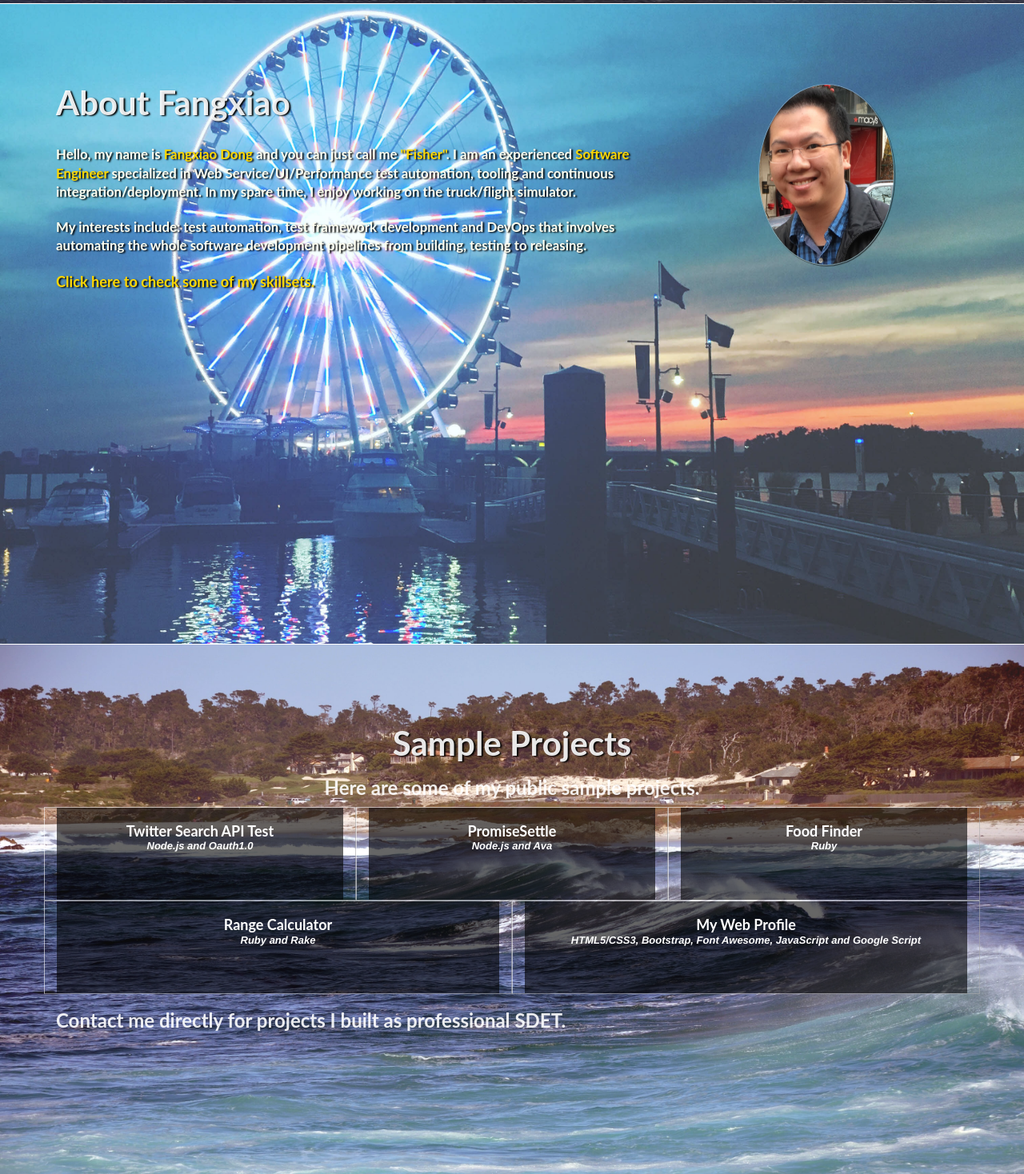
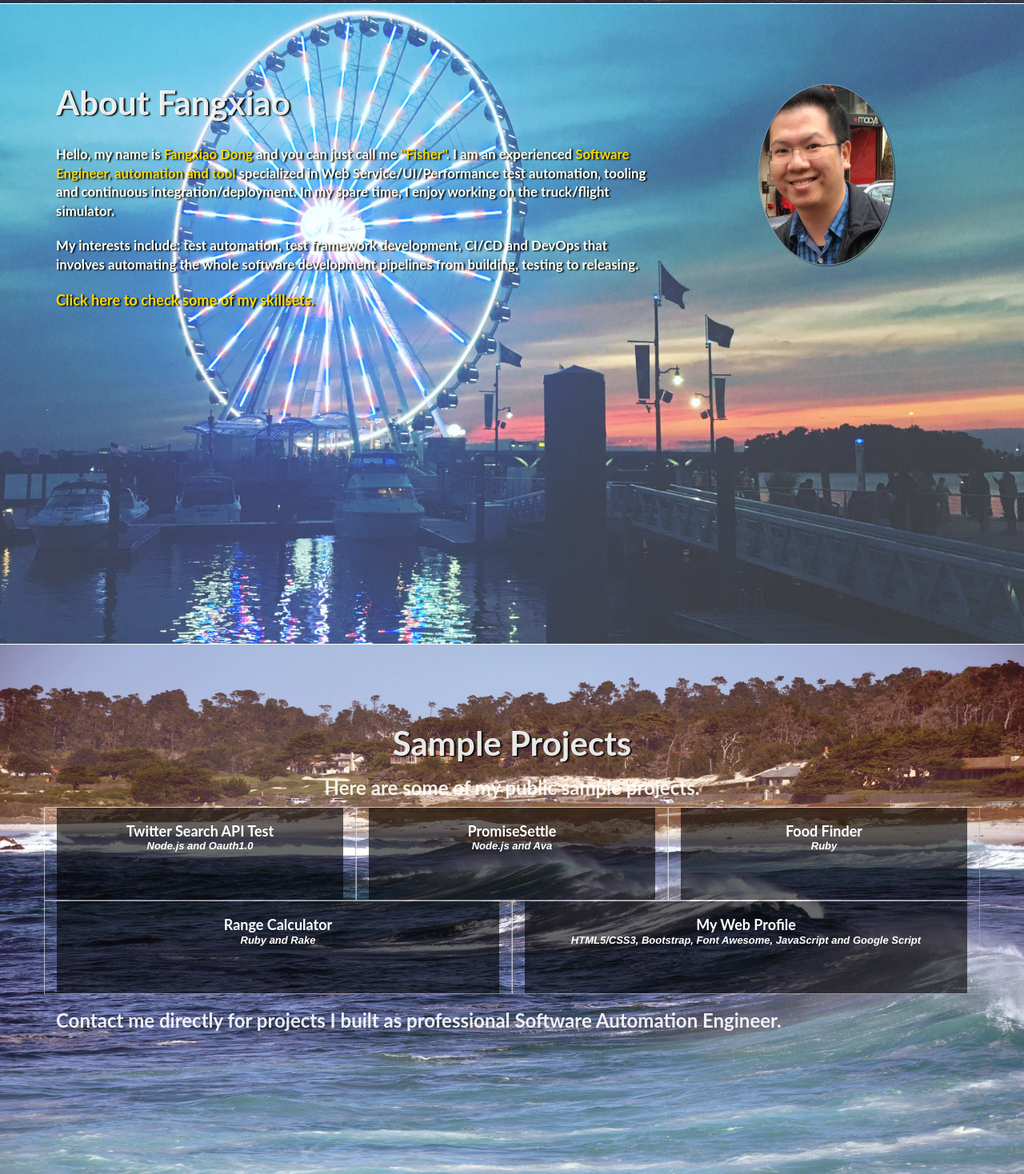
Before and after one commit to fangxiao-dong/cv, a website: page index.html in a window 1280 px wide. Shown: the part 796-2264 px from the top of the page at 80% size. Drawn offline with nearby package versions, Linux system fonts and the light colour scheme.

Commit message:
update html

```diff
--- a/index.html
+++ b/index.html
@@ -77,8 +77,8 @@
                 <div class="clearfix"></div>
                 <h2 class="section-heading">About Fangxiao</h2>
                 </br>
-                <p class="lead">Hello, my name is <span class="name">Fangxiao Dong</span> and you can just call me <span class="nickname">"Fisher"</span>. I am an experienced <span class="job">Software Engineer</span> specialized in Web Service/UI/Performance test automation, tooling and continuous integration/deployment. In my spare time, I enjoy working on the truck/flight simulator.</p>
-                <p class="lead">My interests include: test automation, test framework development and DevOps that involves automating the whole software development pipelines from building, testing to releasing.</P>
+                <p class="lead">Hello, my name is <span class="name">Fangxiao Dong</span> and you can just call me <span class="nickname">"Fisher"</span>. I am an experienced <span class="job">Software Engineer, automation and tool</span> specialized in Web Service/UI/Performance test automation, tooling and continuous integration/deployment. In my spare time, I enjoy working on the truck/flight simulator.</p>
+                <p class="lead">My interests include: test automation, test framework development, CI/CD and DevOps that involves automating the whole software development pipelines from building, testing to releasing.</P>
               </div>
               <div class="col-lg-3 col-lg-offset-1 col-sm-6">
                   <img class="img-circle img-responsive hidden-xs" src="./assets/imgs/profile.jpeg" alt="Fangxiao's Profile">
@@ -98,7 +98,7 @@
                     <li>Version Control: Git/Github, TFS</li>
                     <li>Test Automation: Selenium Webdriver, Applitools, Protractor, Appium, WebdriverIO, JMeter, Rest Assured</li>
                     <li>Cross Browsers Test Automations: SauceLabs, BrowserStrack</li>
-                    <li>Continuous Integration: Jenkins Pipeline, Azure DevOps, Travis CI, Docker, AWS</li>
+                    <li>Continuous Integration: Jenkins Scripted Pipeline, Azure DevOps, Travis CI, Docker, AWS</li>
                     <li>Software Development Life Cycle: Agile/Scrum, Kanban</li>
                     <li>Other: Markdown, JIRA, A11Y/WCAG2.0</li>
                   </ul>
@@ -176,7 +176,7 @@
 
             <div class="row">
                 <div class="col-md-12 text-left hidden-xs">
-                    <h3 id="below-heading">Contact me directly for projects I built as professional SDET.</h3>
+                    <h3 id="below-heading">Contact me directly for projects I built as professional Software Automation Engineer.</h3>
                 </div>
             </div>
           </div>
@@ -202,7 +202,7 @@
                         </a>
                       </li>
                       <li>
-                        <a href="assets/FDong_resume(SDET).pdf" target="_blank" class="btn btn-default btn">
+                        <a href="assets/FDong_resume.pdf" target="_blank" class="btn btn-default btn">
                             <i class="fa fa-file fa-fw"></i>
                           Resume
                         </a>
```
Also changed, not shown: README.md.
